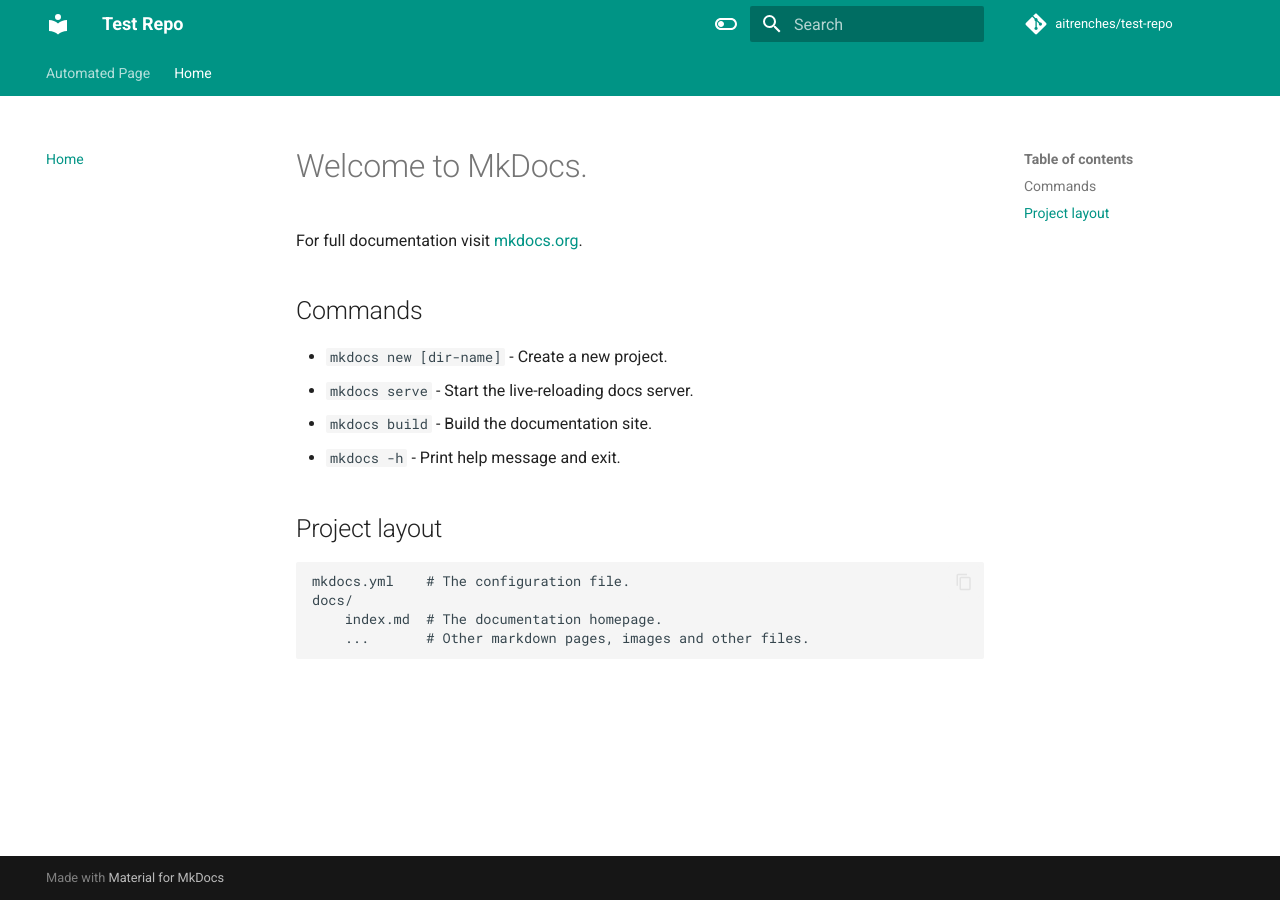
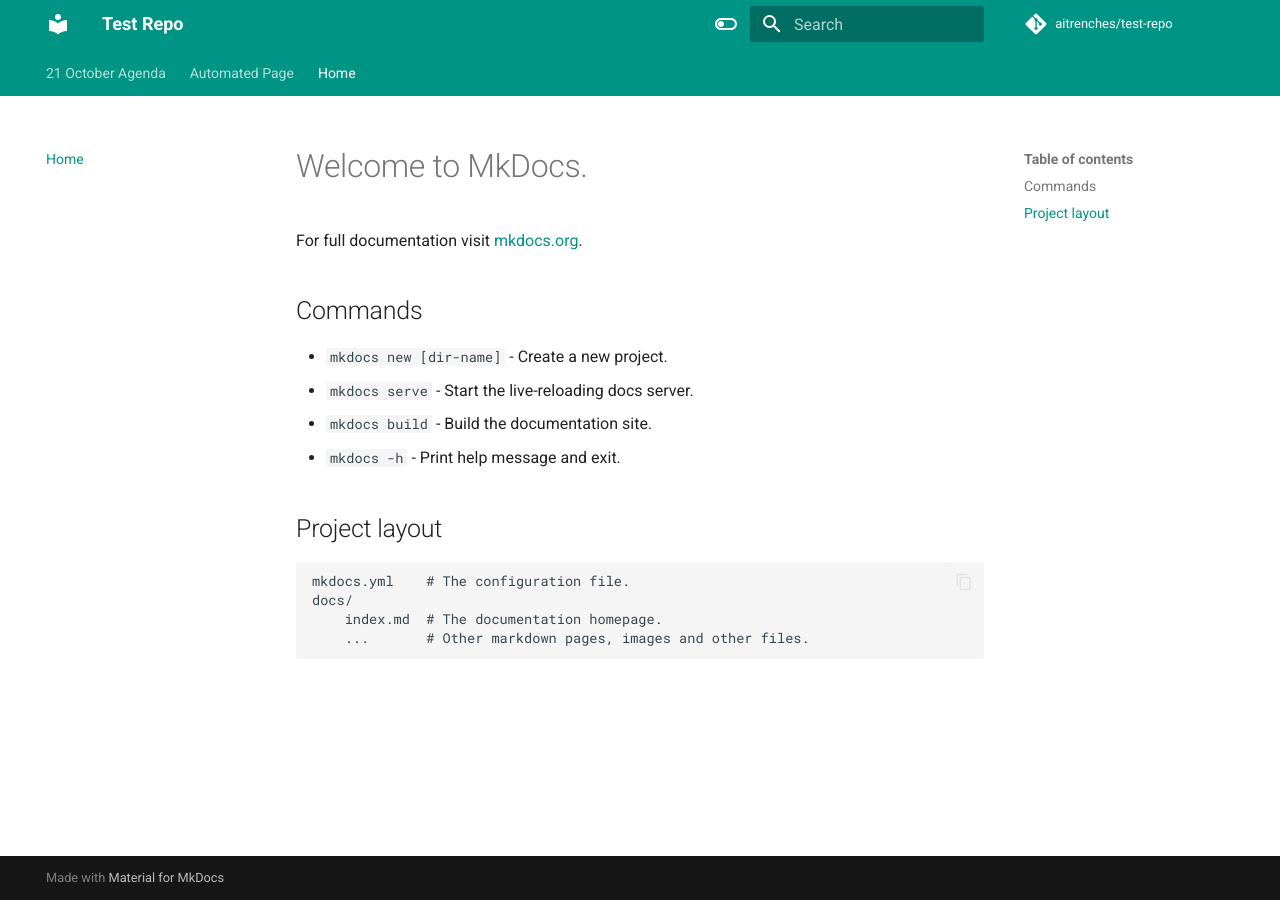
Before and after one commit to aitrenches/test-repo, an MkDocs documentation site: the page built from docs/index.md, in a window 1280 px wide. Built offline with MkDocs 1.6.1 and Material for MkDocs 9.7.7, drawn with Linux system fonts in a browser that asks for light colours; comment, search, counter and statistics services are not loaded.

Commit message:
Update navigation: add 21 October Agenda

```diff
--- a/mkdocs.yml
+++ b/mkdocs.yml
@@ -51,5 +51,6 @@ markdown_extensions:
       emoji_generator: !!python/name:materialx.emoji.to_svg
 
 nav:
+  - 21 October Agenda: 21-october-agenda.md
   - Automated Page: auto_page.md
   - Home: index.md
```
